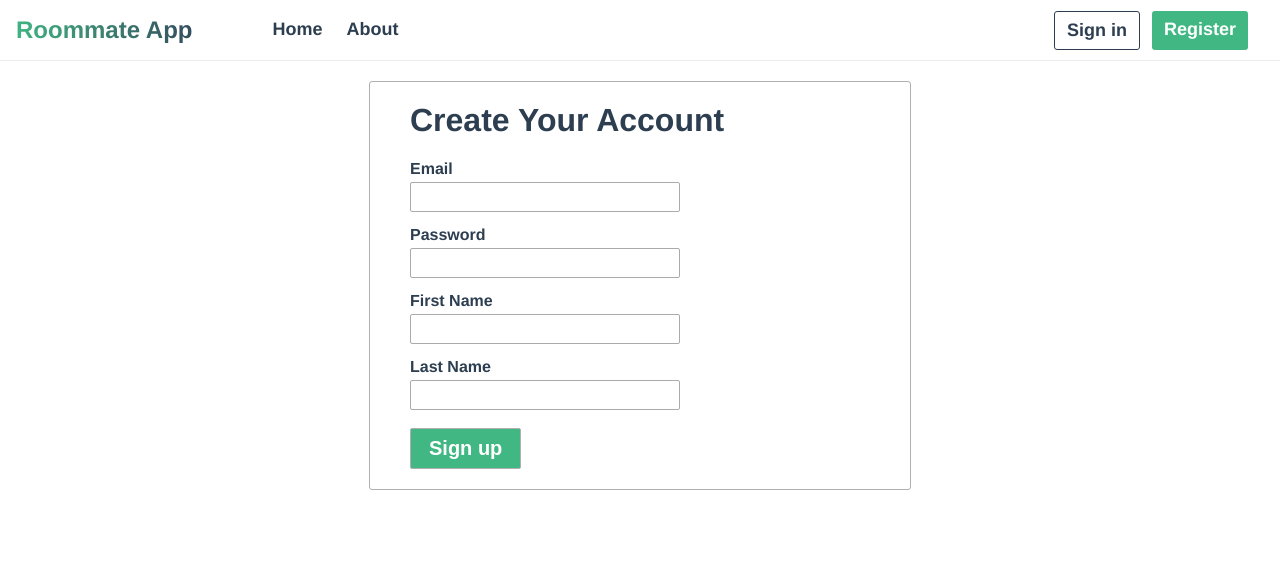
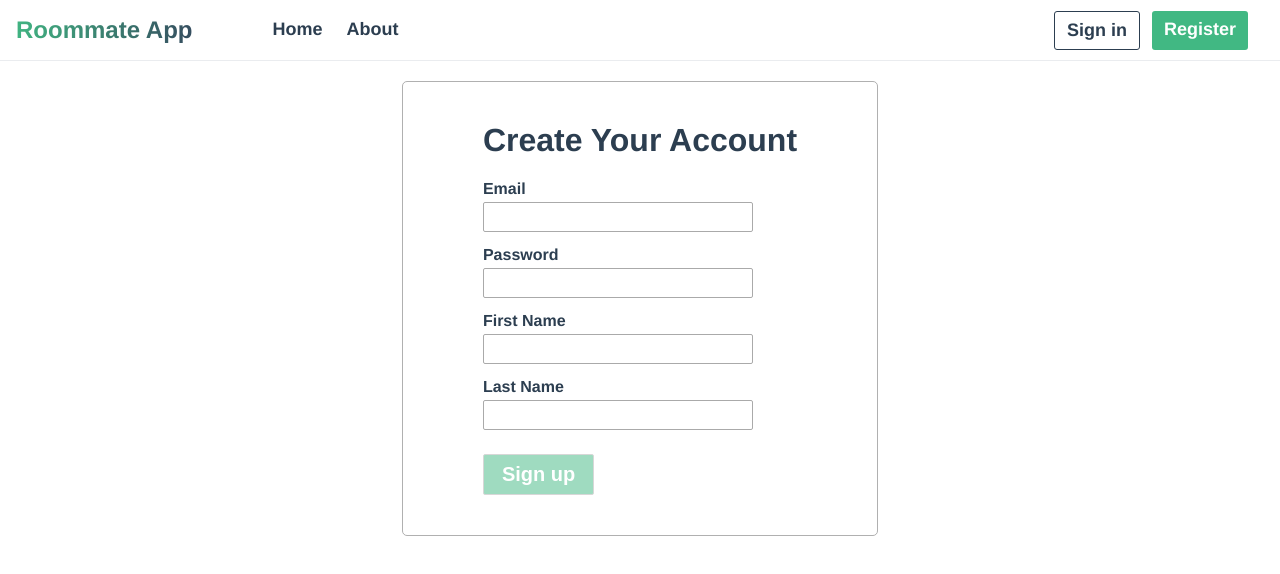
Before and after one commit to doodlehead/Roommate-app, a Vue app: page /#/register in a window 1280 px wide. Shown: the top 574 px of the page. Built offline with nearby package versions, Linux system fonts and the light colour scheme; no server answers.

Commit message:
Add input validation for the register page
 Add disabled button state, add InputValidated component,
small update to the About page.

```diff
--- a/src/App.vue
+++ b/src/App.vue
@@ -50,7 +50,7 @@ body {
   margin: 0;
 }
 
-h1, h2 {
+h1, h2, h3, p {
   margin-top: 0;
 }
 
@@ -73,4 +73,12 @@ table.rma-table {
     background-color: #f2f2f2;
   }
 }
+
+.rma-validation {
+  font-size: 12px;
+  color: rgb(187, 6, 6);
+  margin-bottom: 8px;
+  margin-top: 2px;
+  padding-left: 6px;
+}
 </style>
--- a/src/components/Button.vue
+++ b/src/components/Button.vue
@@ -1,6 +1,7 @@
 <template>
   <button class="rma-button"
-          @click="$emit('click')">
+          @click="$emit('click')"
+          :disabled="disabled ? true : false">
     <slot>{{text}}</slot>
   </button>
 </template>
@@ -8,7 +9,8 @@
 export default {
   name: 'rma-button',
   props: {
-    text: String
+    text: String,
+    disabled: Boolean
   }
 }
 </script>
@@ -30,5 +32,10 @@ export default {
     font-weight: 600;
     padding: 8px 18px;
   }
+
+  &[disabled] {
+    cursor: not-allowed;
+    opacity: 0.5;
+  }
 }
 </style>
--- a/src/components/Input.vue
+++ b/src/components/Input.vue
@@ -12,7 +12,7 @@
 <script>
 export default {
   name: 'Input',
-  inheritAttrs: false,
+  //inheritAttrs: false,
   props: {
     id: {
       type: String,
@@ -26,6 +26,8 @@ export default {
       type: String,
       default: 'text'
     },
+    name: String,
+    rules: String,
     value: String
   },
   computed: {
--- /dev/null
+++ b/src/components/InputValidated.vue
@@ -0,0 +1,37 @@
+<template>
+  <ValidationProvider :rules="rules"
+                      v-slot="{ errors }"
+                      :name="name">
+    <rma-input v-model="innerValue" v-bind="$attrs"/>
+    <div v-if="errors[0]" class="rma-validation">* {{ errors[0] }}</div>
+    <div v-else style="padding: 7px;"></div>
+  </ValidationProvider>
+</template>
+<script>
+import RmaInput from '@/components/Input';
+
+export default {
+  name: 'InputValidated',
+  components: {
+    RmaInput
+  },
+  props: {
+    value: null,
+    rules: String,
+    name: String
+  },
+  data: function() {
+    return {
+      innerValue: null
+    }
+  },
+  watch: {
+    innerValue: function(val) {
+      this.$emit('input', val);
+    }
+  }
+}
+</script>
+<style lang="scss" scoped>
+
+</style>
--- a/src/main.js
+++ b/src/main.js
@@ -2,7 +2,7 @@ import Vue from 'vue';
 import App from './App.vue';
 import VueRouter from 'vue-router';
 import routes from './routes.js';
-import { ValidationProvider, extend } from 'vee-validate';
+import { ValidationProvider, ValidationObserver, extend } from 'vee-validate';
 import { required, email } from 'vee-validate/dist/rules';
 
 Vue.config.productionTip = false;
@@ -25,6 +25,7 @@ extend('required', {
 });
 extend('email', email);
 Vue.component('ValidationProvider', ValidationProvider);
+Vue.component('ValidationObserver', ValidationObserver);
 
 const router = new VueRouter({ routes });
 
--- a/src/pages/About.vue
+++ b/src/pages/About.vue
@@ -2,12 +2,44 @@
   <div class="rma-layoutContent">
     <h1>About</h1>
     <p>Hey there! This website is currently under construction. </p>
+    <div class="rma-aboutGrid">
+      <div>
+        <h2>Incoming Features</h2>
+        <div style="padding-left: 10px;">
+          <h3>Server-side caching on API requests</h3>
+          <h3>Authorization on API requests</h3>
+          <h3>Create and share calendars with roommates</h3>
+          <h3>Roommate Chatrooms</h3>
+          <h3>Mobile support as a PWA</h3>
+        </div>
+      </div>
 
-    <h2>Road Map</h2>
+      <div>
+        <h2>Design Diary</h2>
+        <div>
+          <h3>Authentication</h3>
+          <p>User authentication is done with basic authentication (username and password). It's custom-implemented using JSON web tokens.</p>
 
-    <h2>Design Diary?</h2>
+          <h3></h3>
+          <p></p>
+        </div>
+      </div>
 
-    <h2>Tech Stack</h2>
+      <div>
+        <h2>Tech Stack</h2>
+        <div>
+          <h3>Front-end: Vue.js</h3>
+
+          <h3>Server-side: Express.js</h3>
+
+          <h3>Deployment:</h3>
+          <p>The application's front-end and back-end are deployed as two separate instances on heroku. Vue CLI Service is being used
+            to serve the front-end's static files.
+          </p>
+        </div>
+      </div>
+    </div>
+
   </div>
 </template>
 <script>
@@ -16,5 +48,20 @@ export default {
 }
 </script>
 <style lang="scss" scoped>
+.rma-aboutGrid {
+  display: grid;
+  grid-gap: 40px;
+  grid-template-columns: 1fr 1fr 1fr;
 
+  & > div {
+    border: 1px solid #b0b0b0;
+    border-radius: 3px;
+    padding: 18px;
+
+    & > h2 {
+      border-bottom: 1px solid #b0b0b0;
+      padding-bottom: 8px;
+    }
+  }
+}
 </style>
--- a/src/pages/Group.vue
+++ b/src/pages/Group.vue
@@ -25,7 +25,7 @@
         <tbody>
           <tr v-for="user in userList"
               :key="user.user_id">
-            <input type="checkbox"/>
+            <td style="text-align: center;"><input type="checkbox" :value="user.user_id" v-model="checkedUsers"/></td>
             <td>{{user.user_id}}</td>
             <td>{{user.email}}</td>
             <td>{{user.first_name}}</td>
@@ -52,7 +52,8 @@ export default {
   data: function() {
     return {
       groupName: '',
-      userList: []
+      userList: [],
+      checkedUsers: []
     }
   },
   created: function() {
--- a/src/pages/Register.vue
+++ b/src/pages/Register.vue
@@ -1,25 +1,54 @@
 <template>
-  <div class="rma-layoutContent" style="display: flex;">
-    <div class="rma-registerPanel">
+  <div class="rma-layoutContent" style="display: flex; flex-direction: column;">
+    <div v-if="errorMessages && errorMessages.length" class="rma-errorPanel" style="margin-bottom: 20px;">{{errorMessages}}</div>
+    <ValidationObserver v-slot="{ invalid }" class="rma-registerPanel">
       <!-- TOOD: Maybe do a form submission thingy? -->
       <h1>Create Your Account</h1>
-      <rma-input id="email" label="Email" v-model="email" @keyup.enter="createUser" style="margin-bottom: 14px;"/>
-      <rma-input id="password" type="password" label="Password" v-model="password" @keyup.enter="createUser" style="margin-bottom: 14px;"/>
-      <rma-input id="first_name" label="First Name" v-model="firstName" @keyup.enter="createUser" style="margin-bottom: 14px;"/>
-      <rma-input id="last_name" label="Last Name" v-model="lastName" @keyup.enter="createUser"/>
-      <rma-button @click="createUser" class="rma-button--large" style="margin-top: 18px;">Sign up</rma-button>
-    </div>
+      <rma-input-validated id="email"
+                  label="Email"
+                  name="email"
+                  rules="required|email"
+                  v-model="email"
+                  @keyup.enter="createUser"/>
+      <rma-input-validated id="password"
+                  type="password"
+                  label="Password"
+                  name="password"
+                  rules="required"
+                  v-model="password"
+                  @keyup.enter="createUser"
+                  style="margin-bottom: 14px;"/>
+      <rma-input-validated id="first_name"
+                  label="First Name"
+                  name="first name"
+                  rules="required"
+                  v-model="firstName"
+                  @keyup.enter="createUser"
+                  style="margin-bottom: 14px;"/>
+      <rma-input-validated id="last_name"
+                  label="Last Name"
+                  name="last name"
+                  rules="required"
+                  v-model="lastName"
+                  @keyup.enter="createUser"/>
+      <rma-button @click="createUser"
+                  class="rma-button--large"
+                  style="margin-top: 10px;"
+                  :disabled="invalid">Sign up</rma-button>
+    </ValidationObserver>
   </div>
 </template>
 <script>
 import RmaInput from '@/components/Input';
+import RmaInputValidated from '@/components/InputValidated';
 import RmaButton from '@/components/Button';
 
 export default {
   name: 'Register',
   components: {
     RmaButton,
-    RmaInput
+    RmaInput,
+    RmaInputValidated
   },
   data: function() {
     return {
@@ -27,11 +56,13 @@ export default {
       password: '',
       firstName: '',
       lastName: '',
-      //errorMessages: []
+      errorMessages: []
     }
   },
   methods: {
     createUser: function() {
+      //Run the validation by...
+
       this.$rest.post('/user', {
         email: this.email,
         password: this.password,
@@ -53,10 +84,18 @@ export default {
 .rma-registerPanel {
   margin-bottom: 8px;
   border: 1px solid #b0b0b0;
-  border-radius: 3px;
+  border-radius: 5px;
   margin: 0 auto;
-  padding: 20px 40px;
+  padding: 40px 80px;
   min-width: 180px;
-  flex-basis: 460px;
+  //flex-basis: 300px;
+}
+
+.rma-errorPanel {
+  border: 1px solid #d73a49;
+  border-radius: 5px;
+  background-color: #ffeef0;
+
+  padding: 12px;
 }
 </style>
--- a/src/pages/User.vue
+++ b/src/pages/User.vue
@@ -2,11 +2,13 @@
   <div class="rma-layoutContent">
     <div v-if="!this.id">
       <h1>Create User</h1>
-      <div style="display: flex; flex-direction: column; max-width: 300px;">
-        <rma-input id="email" label="Email" v-model="email" @keyup.enter="createUser"/>
-        <rma-input id="password" type="password" label="Password" v-model="password" @keyup.enter="createUser"/>
+      <div>
+        <rma-input id="email" label="Email" v-model="email" @keyup.enter="createUser" style="margin-bottom: 14px"/>
+        <rma-input id="password" type="password" label="Password" v-model="password" @keyup.enter="createUser" style="margin-bottom: 14px"/>
+        <rma-input id="first_name" label="First Name" v-model="firstName" @keyup.enter="createUser" style="margin-bottom: 14px;"/>
+        <rma-input id="last_name" label="Last Name" v-model="lastName" @keyup.enter="createUser"/>
       </div>
-      <rma-button @click="createUser">Create</rma-button>
+      <rma-button @click="createUser" style="margin-top: 14px">Create</rma-button>
     </div>
     <div v-else>
       <h1>Edit User</h1>
@@ -29,11 +31,12 @@ export default {
   data: function() {
     return {
       email: '',
-      password: ''
+      password: '',
+      firstName: '',
+      lastName: ''
     }
   },
   created: function() {
-    //console.log(`User id is ${this.id}`);
     if(this.id) {
       this.loadUser();
     }
@@ -47,9 +50,12 @@ export default {
       });
     },
     createUser: function() {
+      //TODO: just put it in a user JSON
       this.$rest.post('/user', {
         email: this.email,
-        password: this.password
+        password: this.password,
+        firstName: this.firstName,
+        lastName: this.lastName
       }).then(res => {
         this.$router.push({ path:'/users', params: {  }});
       });
--- a/src/pages/UserList.vue
+++ b/src/pages/UserList.vue
@@ -7,7 +7,8 @@
           <tr>
             <th>ID</th>
             <th>Email</th>
-            <th>Password Hash</th>
+            <th>First name</th>
+            <th>Last name</th>
           </tr>
         </thead>
         <tbody>
@@ -16,7 +17,8 @@
               @dblclick="$router.push(`/user/${user.user_id}`)">
             <td>{{user.user_id}}</td>
             <td>{{user.email}}</td>
-            <td>{{user.password_hash}}</td>
+            <td>{{user.first_name}}</td>
+            <td>{{user.last_name}}</td>
           </tr>
         </tbody>
       </table>
```
